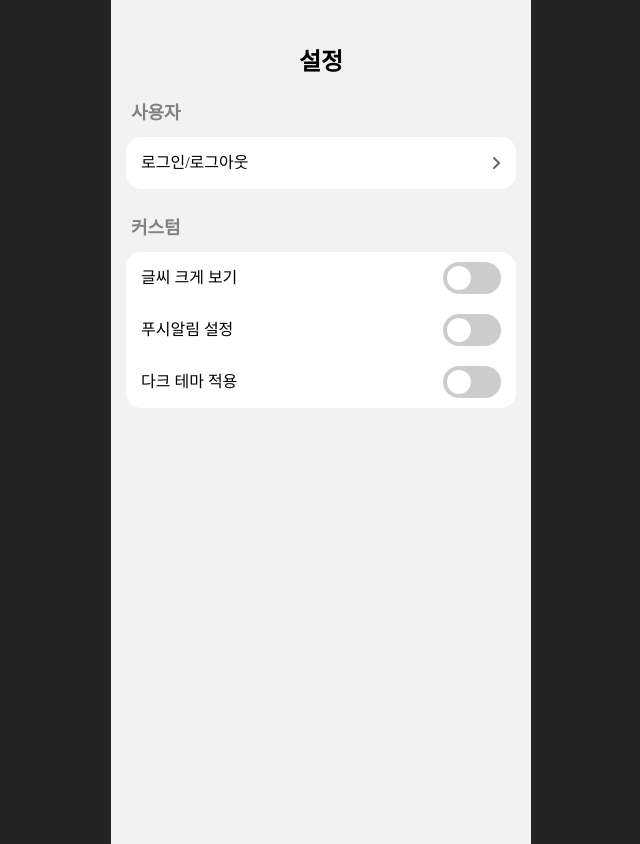
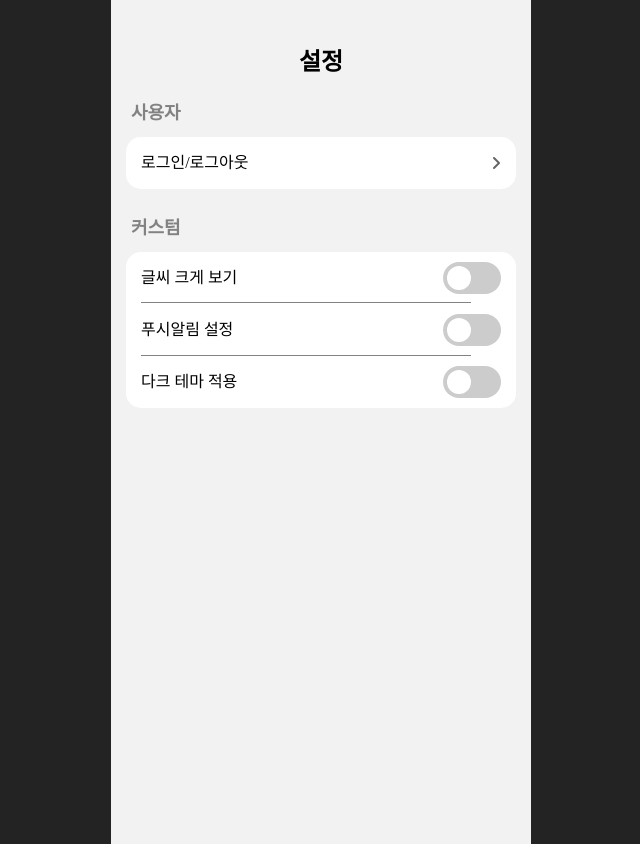
Before and after one commit to dailyganzi/Dailyganzi-FE, a plain HTML site: page pages/settings.html in a window 1280 px wide. Shown: the whole page, without its empty margins (319-959 px from the left). Drawn offline with Linux system fonts and the light colour scheme.

Commit message:
추가: 구분선 적용

```diff
--- a/pages/settings.html
+++ b/pages/settings.html
@@ -15,7 +15,7 @@
         <div class="con-wrap">
             <h2>사용자</h2>
             <div class="bar-wrap">
-              <div class="con" id="login-out">
+              <div class="con" id="login-out-bar">
                 <span>로그인/로그아웃</span>
                 <i class="fa-solid fa-angle-right" style="color: #646464;"></i>
               </div>
@@ -24,21 +24,21 @@
       <div class="con-wrap">
         <h2>커스텀</h2>
         <div class="bar-wrap">
-          <div class="con">
+          <div class="con" id="bigger-text-bar">
             <span>글씨 크게 보기</span>
             <label class="toggle" id="larger-text">
                 <input class="toggle-checkbox" type="checkbox" name="button">
                 <div class="toggle-switch"></div>
               </label>
           </div>
-            <div class="con">
+            <div class="con" id="push-alarm-bar">
                 <span>푸시알림 설정</span>
                 <label class="toggle">
                     <input class="toggle-checkbox" type="checkbox" name="button">
                     <div class="toggle-switch"></div>
                 </label>
             </div>
-            <div class="con">
+            <div class="con" id="dark-theme-bar">
                 <span>다크 테마 적용</span>
                 <label class="toggle" id="setting-mode">
                     <input class="toggle-checkbox" type="checkbox" name="button">
--- a/styles/settings.scss
+++ b/styles/settings.scss
@@ -57,6 +57,8 @@ body{
   display: flex;
   justify-content: space-between;
   align-items: center;
+  position: relative;
+  z-index: 1;
   // border-bottom: 1px solid $gray-txt-color;
   padding: 0 15px;
   background-color: $field-color;
@@ -69,7 +71,18 @@ body{
   }
 }
 
-#login-out{
+#push-alarm-bar::before{
+  content: "";
+  position: absolute;
+  left: 15px;
+  bottom: 0;
+  width: 330px;
+  height: 100%;
+  border-top: 1px solid $gray-txt-color;
+  border-bottom: 1px solid $gray-txt-color;
+
+}
+#login-out-bar{
   border-radius: 15px;
 }
 
```
Also changed, not shown: styles/settings.css, 1 other file.
